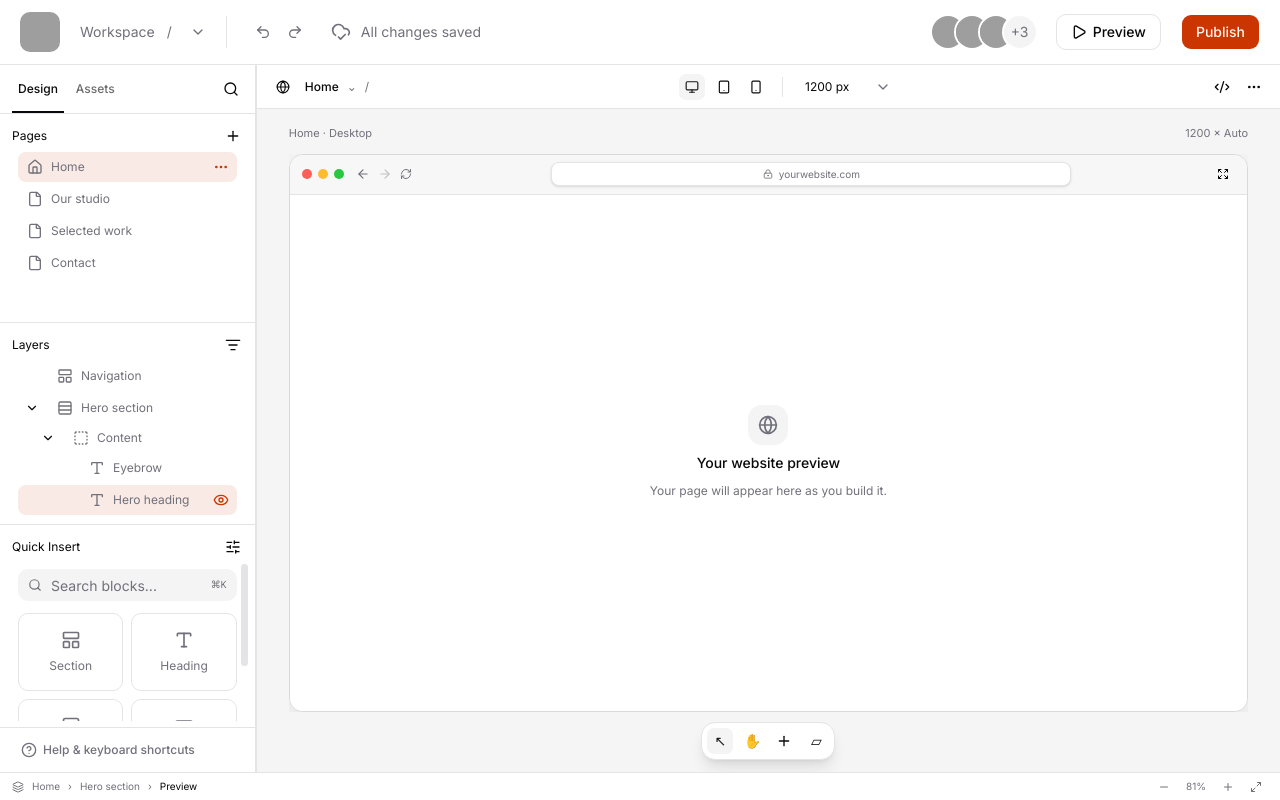
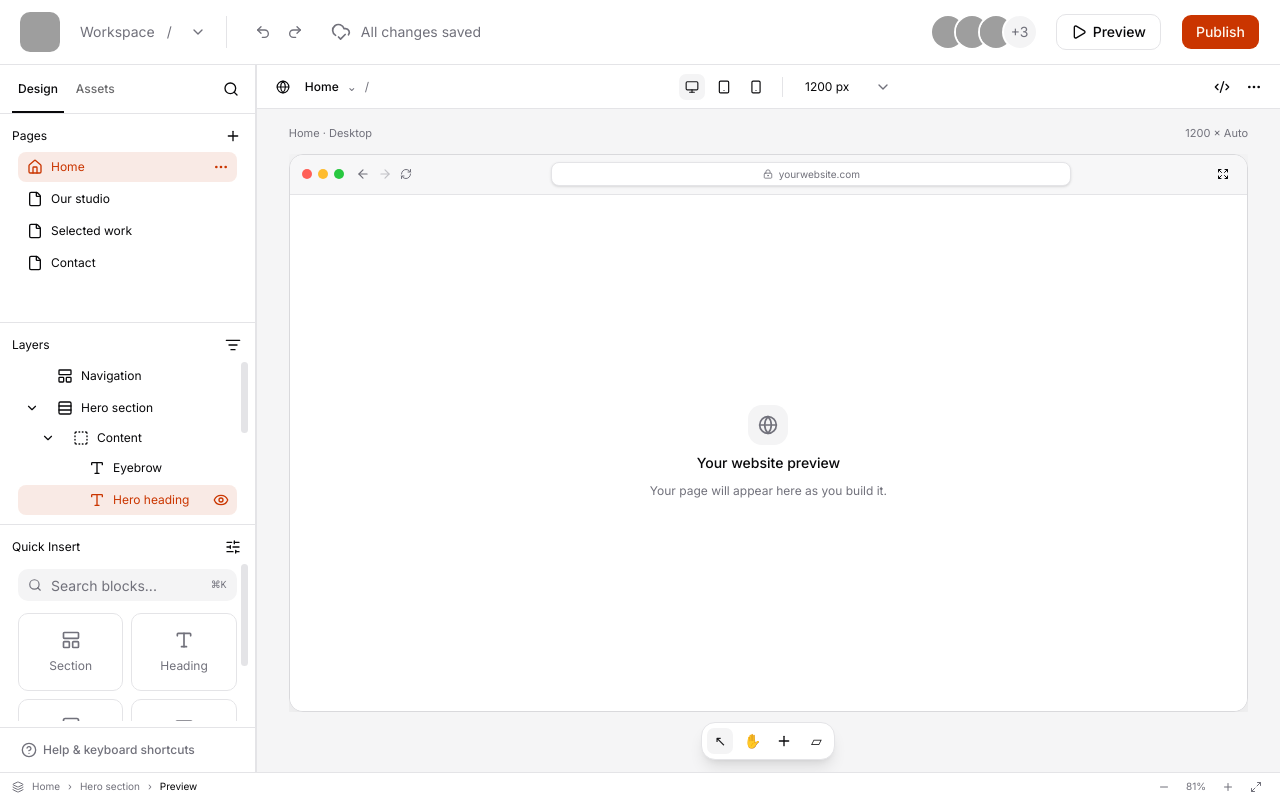
Before and after one commit to julsangelo/website-builder, a Next.js app: page / in a window 1280 px wide. Built offline with nearby package versions, Linux system fonts and the light colour scheme; grey boxes are pictures that could not be loaded.

Commit message:
Match main design section styling

```diff
--- a/src/components/design-panel-sections.tsx
+++ b/src/components/design-panel-sections.tsx
@@ -40,7 +40,7 @@ export function PagesList() {
   const [activeId, setActiveId] = React.useState("home");
 
   return (
-    <ScrollArea className="min-h-0 flex-1 [&_[data-slot=scroll-area-scrollbar]]:hidden">
+    <ScrollArea className="min-h-0 flex-1">
       <ul className="flex flex-col gap-0.5 px-3">
         {pages.map((page) => {
           const isActive = page.id === activeId;
@@ -60,7 +60,7 @@ export function PagesList() {
                 type="button"
                 variant="ghost"
                 onClick={() => setActiveId(page.id)}
-                className="group/layer-label h-auto min-w-0 flex-1 justify-start gap-2 rounded-none px-2 py-1.5 text-left text-xs font-normal text-muted-foreground hover:bg-transparent hover:text-foreground"
+                className="h-auto min-w-0 flex-1 justify-start gap-2 rounded-none px-2 py-1.5 text-left text-xs font-normal hover:bg-transparent"
               >
                 <Icon className="size-4 shrink-0" />
                 <span className="truncate">{page.name}</span>
@@ -197,7 +197,7 @@ function LayerRow({
           type="button"
           variant="ghost"
           onClick={() => onSelect(layer.id)}
-          className="h-auto min-w-0 flex-1 justify-start gap-2 rounded-none py-1.5 text-left text-xs font-normal text-muted-foreground hover:bg-transparent hover:text-foreground"
+          className="h-auto min-w-0 flex-1 justify-start gap-2 rounded-none py-1.5 text-left text-xs font-normal hover:bg-transparent"
         >
           <Icon className="size-4 shrink-0" />
           <span className="truncate">{layer.name}</span>
@@ -254,7 +254,7 @@ export function LayersTree() {
   const [hidden, setHidden] = React.useState<Set<string>>(() => new Set());
 
   return (
-    <ScrollArea className="min-h-0 flex-1 [&_[data-slot=scroll-area-scrollbar]]:hidden">
+    <ScrollArea className="min-h-0 flex-1">
       <ul className="flex flex-col gap-0.5 px-3">
         {layers.map((layer) => (
           <LayerRow
```
